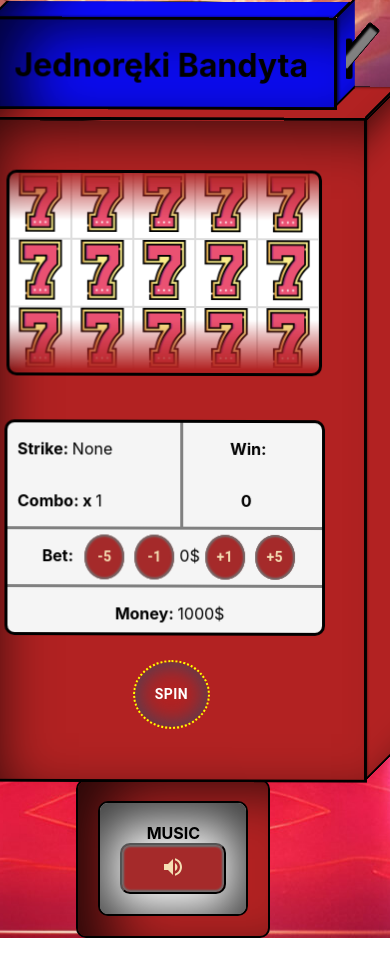
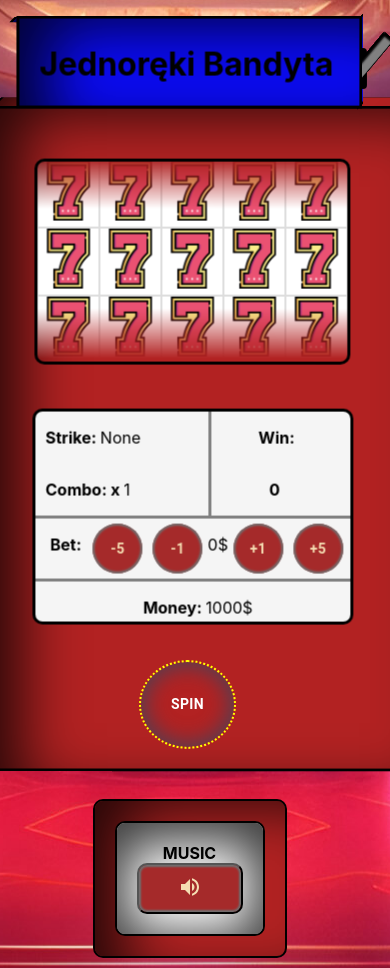
Before and after one commit to Belkacz/cassino-domingo, a React (Create React App) app: page / in a window 390 px wide. Shown: the top 968 px of the page. Before the commit the page ends 938 px from the top, so only its background shows below. Built offline with nearby package versions, Linux system fonts and the light colour scheme.

Commit message:
bugfix#10: css changes for better display at phone screens

```diff
--- a/src/App.css
+++ b/src/App.css
@@ -39,6 +39,7 @@ html{
   display: flex;
   align-items: flex-start;
   margin-left: -7vw;
+  padding: 10px;
 }
 
 @keyframes App-logo-spin {
@@ -54,6 +55,7 @@ html{
     .flex-container {
       flex-direction: column-reverse;
       align-items: center;
+      margin-left: 5px;
     }
 
  /* moje globalne css */
--- a/src/components/NameBox/NameBox.styled.ts
+++ b/src/components/NameBox/NameBox.styled.ts
@@ -99,4 +99,10 @@ export const NameBoxWrapper = styled.div`
         transform: rotate(120deg);
     }
   }
+  @media (max-width: 600px) {
+    .main-name-box {
+      margin-left: -5px;
+      margin-bottom: -10px;
+    }
+    }
 `;
--- a/src/components/ScoreDisplay/ScoreDisplay.styled.ts
+++ b/src/components/ScoreDisplay/ScoreDisplay.styled.ts
@@ -72,4 +72,11 @@ export const ScoreDisplayWrapper = styled.div`
     display: flex;
 }
 
+@media (max-width: 600px) {
+    .bet-button {
+      width: 50px;
+      height: 50px;
+    }
+}
+
 `;
--- a/src/components/SlotMachine/SlotMachine.styled.ts
+++ b/src/components/SlotMachine/SlotMachine.styled.ts
@@ -161,7 +161,7 @@ export const SlotMachineWrapper = styled.div`
 
   .spin-button {
     display: flex;
-    padding: 20px;
+    padding: 30px;
     background-color: firebrick;
     color: white;
     border: 2px dotted yellow;
--- a/src/index.css
+++ b/src/index.css
@@ -36,3 +36,10 @@ code {
   -moz-box-shadow: inset 40px 16px 60px -10px rgba(0, 0, 0, 0.78);
   box-shadow: inset 40px 16px 60px -10px rgba(0, 0, 0, 0.78);
 }
+
+  @media screen and (max-width: 600px) {
+    .box-3d{
+      transform: rotateX(-1deg) rotateY(-1deg);
+    }
+
+}
```
